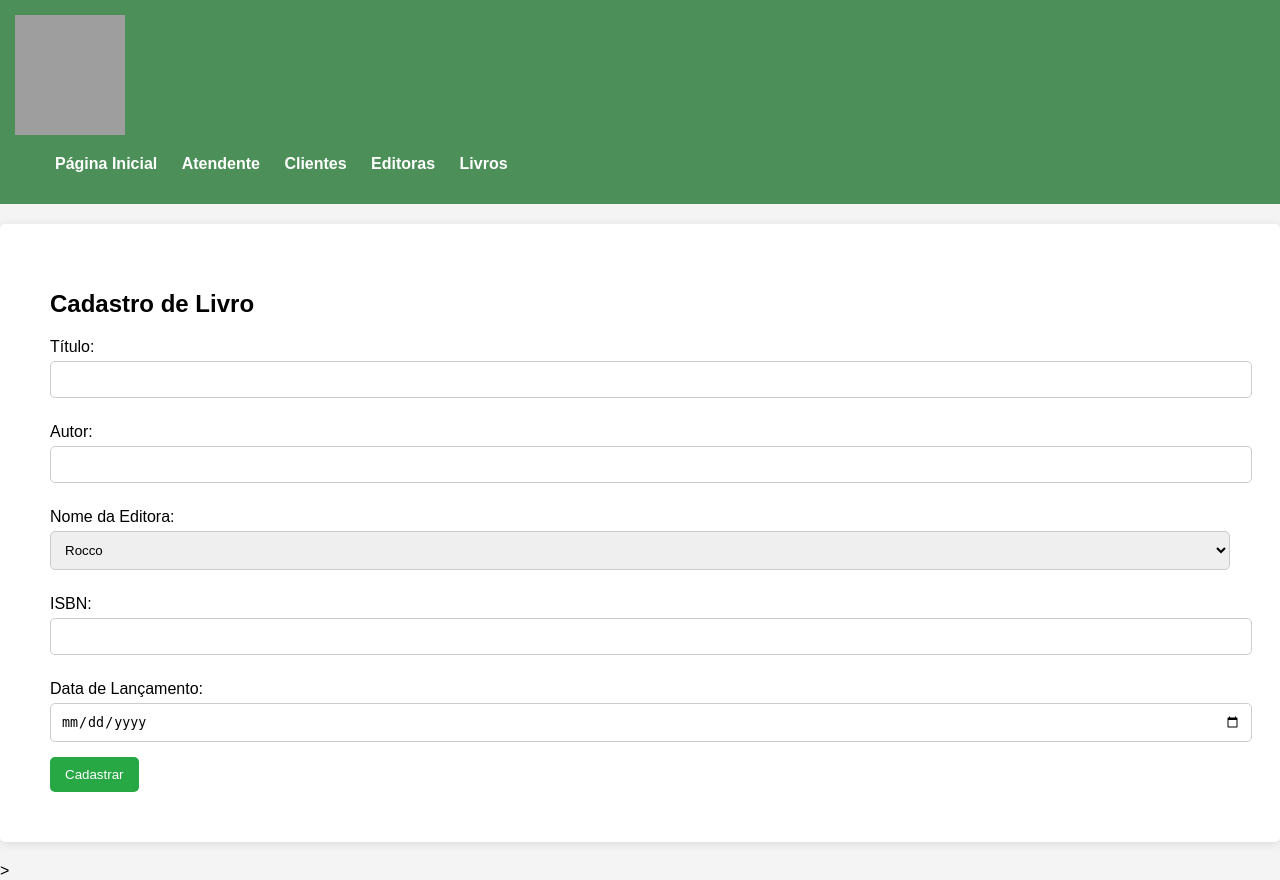
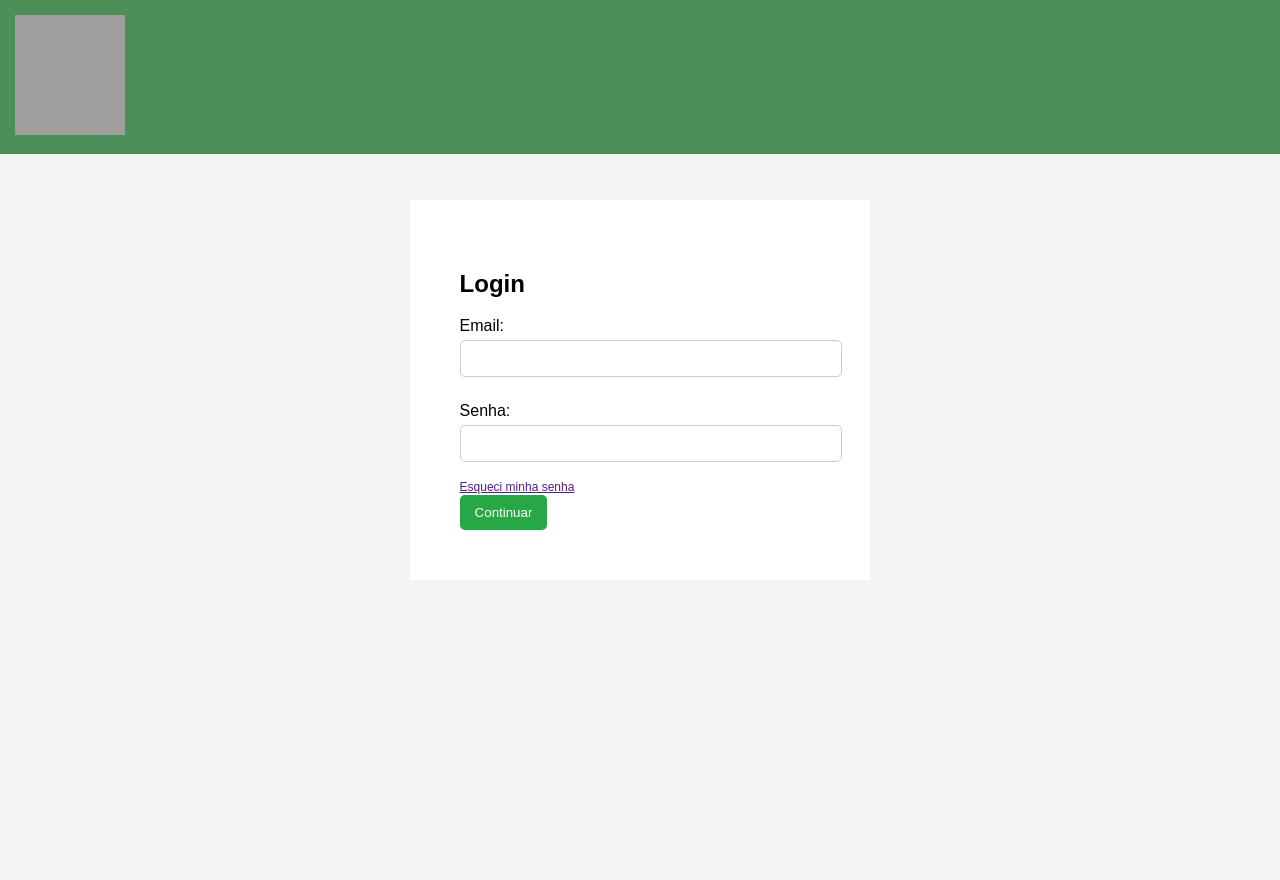
Before and after one commit to eduardassalim/Lab-Eng-Software, a Flask app: page /cadastro-livro in a window 1280 px wide. After the commit the page ends 530 px from the top, so only its background shows below. Run offline with Flask 3, Linux system fonts and the light colour scheme; parts of the project's set-up code (start-up, migrations or seed data) failed here and were passed over; grey boxes are pictures that could not be loaded.

Commit message:
adicionando logo e outras coisas

```diff
--- a/templates/cadastro-livro.html
+++ b/templates/cadastro-livro.html
@@ -9,44 +9,27 @@
 <body>
     <nav class="navbar">
         <img src="assets/img/logo.png" id="logo" width="110px" height="120px" alt="" srcset="">
-
-        <ul>
-            <li><a href="/templates/login.html" target="_self">Página Inicial</a></li>
-            <li><a href="/templates/cadastro-atendente.html" target="_self">Atendente</a></li>
-            <li><a href="/templates/cadastro-clientes.html" target="_self">Clientes</a></li>
-            <li><a href="/templates/cadastro-editora.html" target="_self">Editoras</a></li>
-            <li><a href="/templates/cadastro-livro.html" target="_self">Livros</a></li>
-        </ul>
     </nav>
 
-    <div class="container">
-        <h1>Cadastro de Livro</h1>
-        <form method="post">
-            <label for="titulo">Título:</label>
-            <input type="text" name="tituloLivro" id="titulo" required>
+    <main class="telas">
+        <section class="conteudo" id="login">
+            <div class="container" id="login">
+                <h2  class="subtitulo_conteudo">Login</h2>
+                <form action="" method="post">
+                    <label for="email">Email:</label>
+                    <input type="email" name="emailCliente" id="email" required>
 
-            {% if error_message %}
-                <p id="error_message">Erro: {{error_message}}</p>
-            {% endif %}
+                    <label for="password">Senha:</label>
+                    <input type="password" name="passwordCliente" id="password" required>
+                    <span> <a href="">Esqueci minha senha</a></span><br>
+                    <button>Continuar</button>
 
-            <label for="autor">Autor:</label>
-            <input type="text" name="autorLivro" id="autor" required>
+                </form>
+            </div>
 
-            <label for="nomeEditora">Nome da Editora:</label>
-            <select name="select">
-                <option value="rocco">Rocco</option>
-                <option value="moderna">Moderna</option>
-                <option value="arqueiro">Arqueiro</option>
-              </select>
+        </section>
 
-            <label for="isbn">ISBN:</label>
-            <input type="text" name="ISBN" id="isbn" required>
+    </main>
 
-            <label for="dataLancamento">Data de Lançamento:</label>
-            <input type="date" name="dataLancamento" id="dataLancamento" required>
-
-            <button type="submit">Cadastrar</button>
-        </form>
-    </div>>
 </body>
 </html>
```
